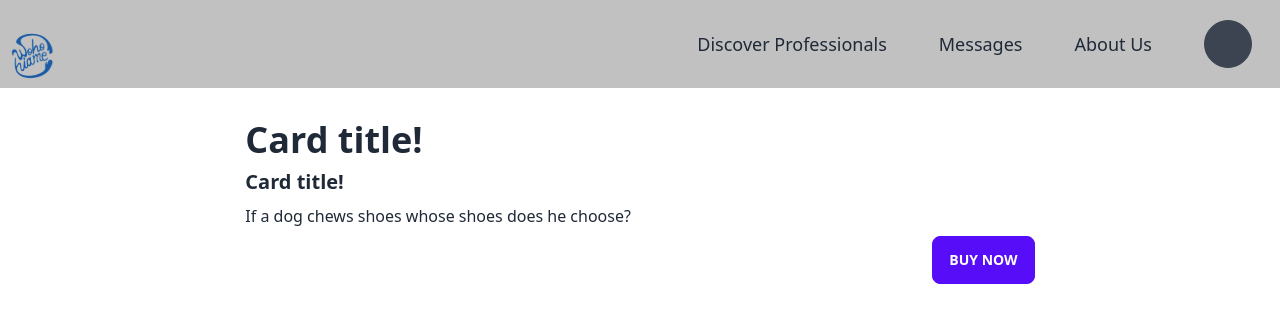
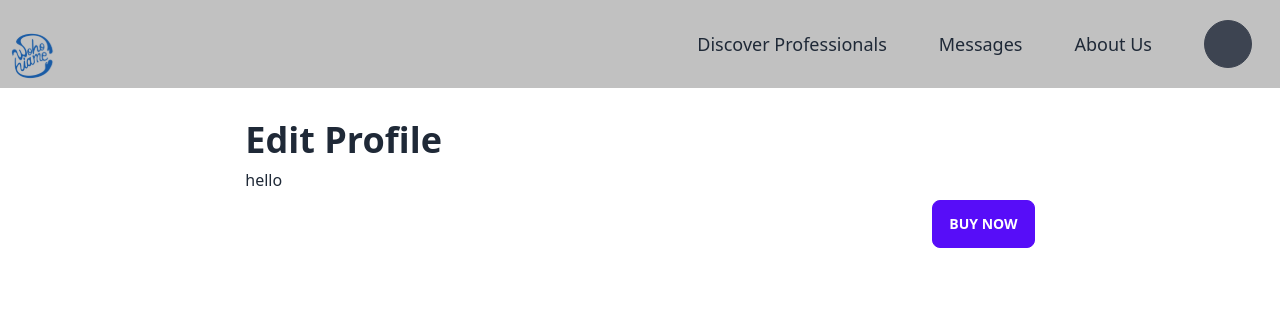
Before and after one commit to cornellh4i/okb-hope, a Next.js app in the folder frontend/: page /edit_profile in a window 1280 px wide. Shown: the top 322 px of the page. Built offline with nearby package versions, Linux system fonts and the light colour scheme; no server answers.

Commit message:
added additional fields in auth.ts
Co-authored-by: Michelle Sun <swinshu@users.noreply.github.com>

```diff
--- a/frontend/src/Components/patient_profile/EditPatientProfile.tsx
+++ b/frontend/src/Components/patient_profile/EditPatientProfile.tsx
@@ -6,9 +6,8 @@ const EditPatientProfile = () => {
     <div className="flex justify-center">
       <div className="card w-2/3">
         <div className="card-body">
-          <text className="card-title text-4xl">Card title!</text>
-          <h1 className="card-title">Card title!</h1>
-          <p>If a dog chews shoes whose shoes does he choose?</p>
+          <text className="card-title text-4xl">Edit Profile</text>
+          <p>hello</p>
           <div className="card-actions justify-end">
             <button className="btn btn-primary">Buy Now</button>
           </div>
--- a/frontend/src/pages/edit_profile.tsx
+++ b/frontend/src/pages/edit_profile.tsx
@@ -1,5 +1,5 @@
 import EditPatientProfile from "@/components/patient_profile/EditPatientProfile";
-import Navbar from '../components/navbar/Navbar';
+import Navbar from '../components/navbar/Navbar'
 
 export default function Home() {
   return (
```
